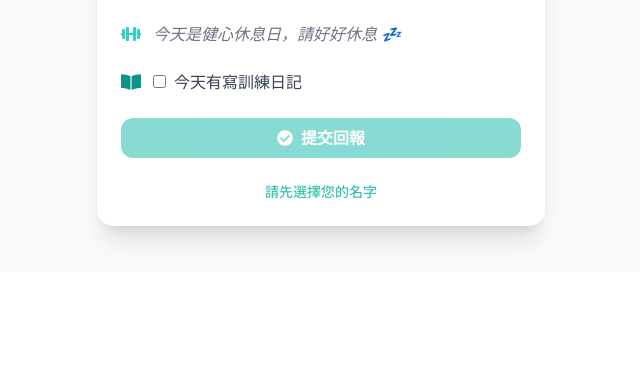
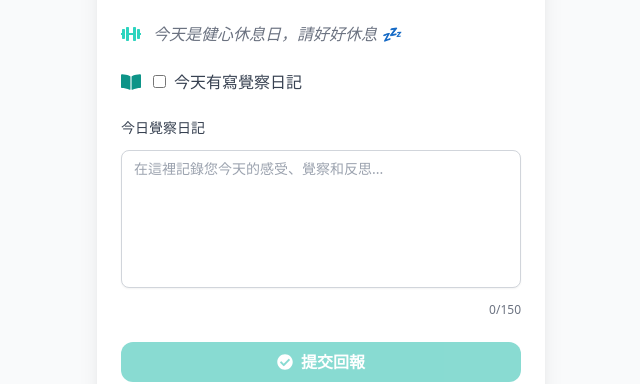
Before and after one commit to MarsChiou/training-report-app, a React (Vite) app in the folder training-report-app/: page /report in a window 1280 px wide. Shown: the part 528-912 px from the top of the page, without its empty margins (319-959 px from the left). Before the commit the page ends 800 px from the top, so only its background shows below. Built offline with nearby package versions, Linux system fonts and the light colour scheme; no server answers.

Commit message:
加上日記欄位

```diff
--- a/training-report-app/src/pages/DailyReportForm.tsx
+++ b/training-report-app/src/pages/DailyReportForm.tsx
@@ -23,6 +23,7 @@ export default function DailyReportForm() {
   const [submitting, setSubmitting] = useState(false);
   const [submitted, setSubmitted] = useState(false);
   const [nameOptions, setNameOptions] = useState<{ label: string; value: string }[]>([]);
+  const [diaryText, setDiaryText] = useState("");
 
   const [selectedDate, setSelectedDate] = useState(today);
   const CAMP_START_DATE = new Date("2025-05-05");
@@ -111,6 +112,7 @@ export default function DailyReportForm() {
       diaryDone,
       date: selectedDate,
       dayNumber: dayNumber,
+      diaryText,
     };
 
     try {
@@ -279,8 +281,32 @@ export default function DailyReportForm() {
               checked={diaryDone}
               onChange={(e) => setDiaryDone(e.target.checked)}
             />
-            今天有寫訓練日記
+            今天有寫覺察日記
           </label>
+        </div>
+        {/* 覺察日記區塊 */}
+        <div className="space-y-2">
+          <label htmlFor="diaryText" className="block text-sm font-medium text-gray-700 mb-1">
+            今日覺察日記
+          </label>
+          <textarea
+            id="diaryText"
+            rows={6}
+            value={diaryText}
+            maxLength={150}
+            onChange={(e) => setDiaryText(e.target.value)}
+            placeholder="在這裡記錄您今天的感受、覺察和反思..."
+            className="w-full px-3 py-2 border border-gray-300 rounded-lg shadow-sm focus:outline-none focus:ring-2 focus:ring-teal-400 focus:border-transparent text-sm transition duration-150 resize-none"
+          />
+          <p className={`text-xs text-right mt-1 ${diaryText.length > 120 ? "text-red-500" : "text-gray-500"}`}>
+            {diaryText.length}/150
+          </p>
+
+          {/* <p className="text-xs text-gray-500 mt-1">
+            {isRestDay ?
+              "今天是健心日，記錄下您對自己內心的覺察" :
+              "記錄下您今天的訓練心得和覺察"}
+          </p>*/}
         </div>
 
         {/* 提交按鈕 */}
```
Also changed, not shown: 2 other files (tests, documents, lock files or other folders).
